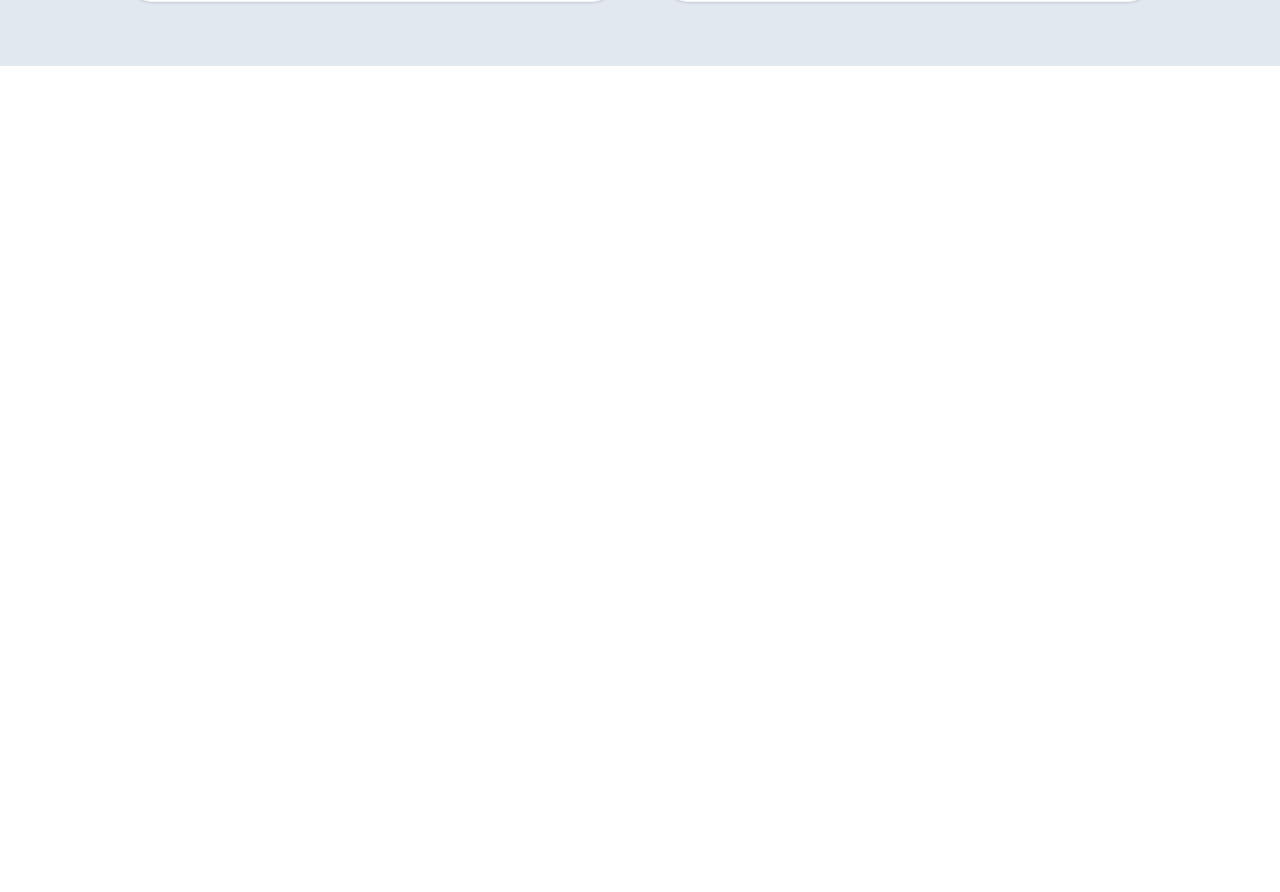
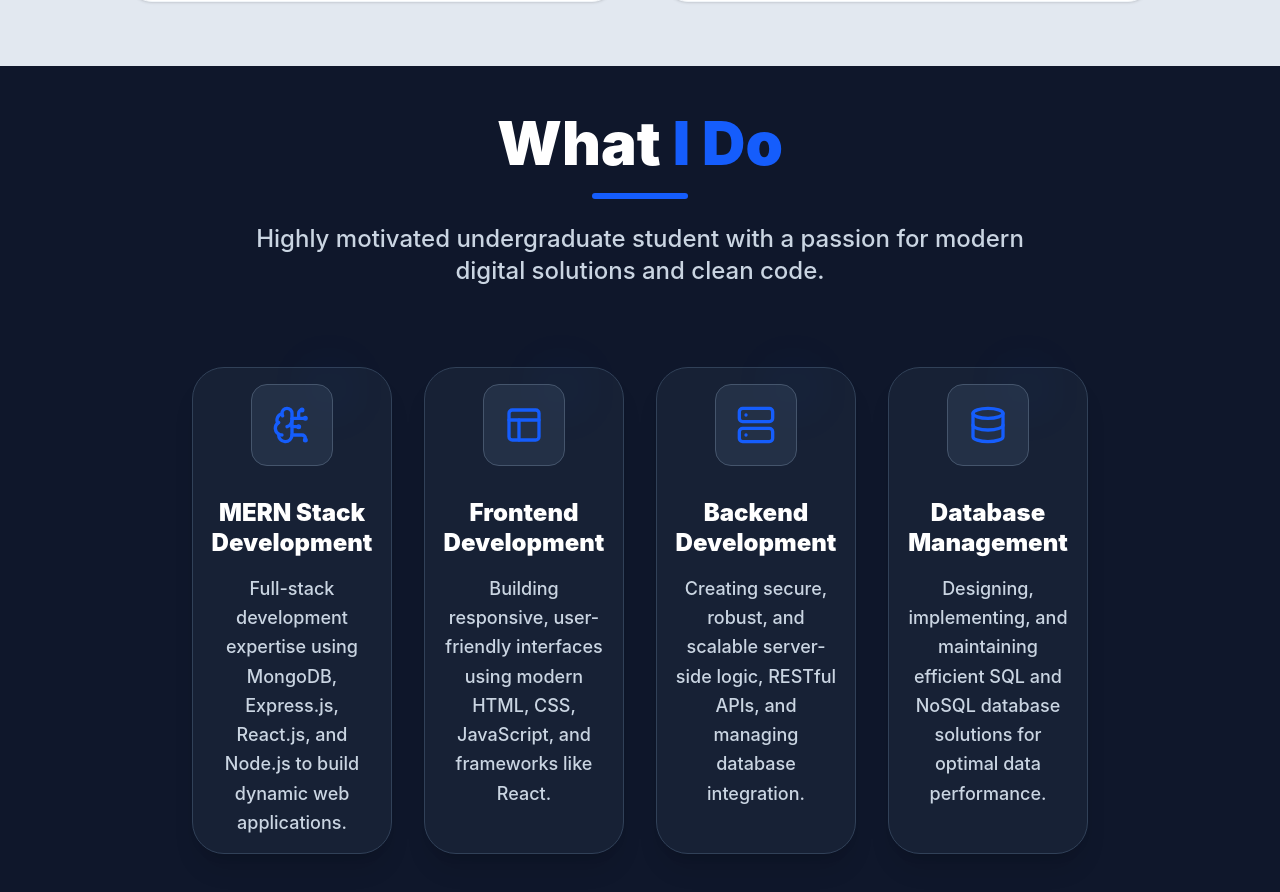
Before and after one commit to dwathsala/My_Portfolio, a React (Vite) app: page / in a window 1280 px wide. Shown: the part 2362-3254 px from the top of the page. Before the commit the page ends 2428 px from the top, so only its background shows below. Built offline with nearby package versions, Linux system fonts and the light colour scheme.

Commit message:
Update some UI parts for better layout

```diff
--- a/src/App.jsx
+++ b/src/App.jsx
@@ -13,6 +13,7 @@ function App() {
       <main className="relative">
         <Hero />
         <About />
+        <Skills />
       </main>
 
     </div>
--- a/src/components/Skills.jsx
+++ b/src/components/Skills.jsx
@@ -28,7 +28,7 @@ const WhatIDo = () => {
 
   return (
     // 2. Section container using slate-900 background for a premium contrast look
-    <section id="services" className="py-24 px-6 md:px-16 lg:px-32 xl:px-48 bg-slate-900 text-white scroll-mt-20">
+    <section id="skills" className="py-10 px-6 md:px-16 lg:px-32 xl:px-48 bg-slate-900 text-white scroll-mt-20">
       <div className="max-w-[1400px] mx-auto">
 
         {/* 3. Section Title - Uses the bold style from your portfolio reference */}
@@ -49,11 +49,11 @@ const WhatIDo = () => {
           {services.map((service, index) => (
             <div
               key={index}
-              className="bg-slate-800/60 p-10 rounded-[2rem] border border-slate-700 shadow-xl hover:shadow-2xl hover:bg-slate-800 transition-all duration-300 transform hover:-translate-y-2 group"
+              className="bg-slate-800/60 p-4 rounded-[2rem] border border-slate-700 shadow-xl hover:shadow-2xl hover:bg-slate-800 transition-all duration-300 transform hover:-translate-y-2 group"
             >
               {/* Icon Container with the distinctive corner element seen in references */}
               <div className="relative mb-8 flex justify-center w-fit mx-auto">
-                <div className="p-6 bg-slate-700/50 rounded-2xl relative z-10 border border-slate-600 transition-colors group-hover:bg-blue-900/30 group-hover:border-blue-700">
+                <div className="p-5 bg-slate-700/50 rounded-2xl relative z-10 border border-slate-600 transition-colors group-hover:bg-blue-900/30 group-hover:border-blue-700">
                   {service.icon}
                 </div>
                 {/* 6. Decorative corner element */}
```
